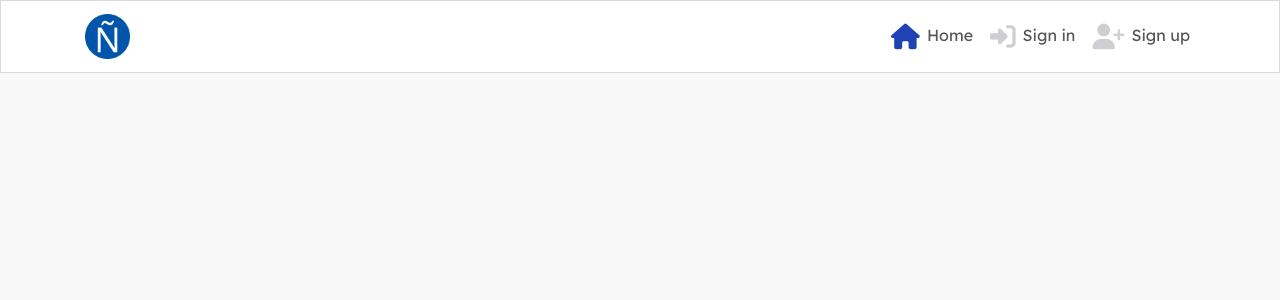
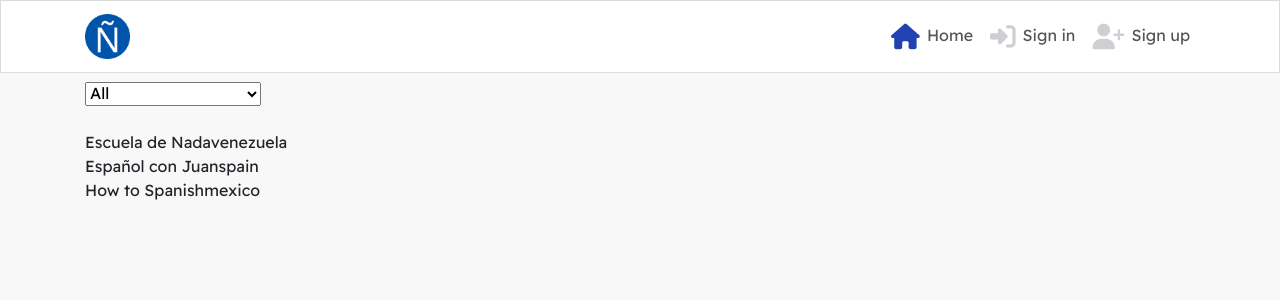
Before and after one commit to ogc1231/comprehensible-spanish-frontend, a React (Create React App) app: page / in a window 1280 px wide. Shown: the top 300 px of the page. Built offline with nearby package versions, Linux system fonts and the light colour scheme; no server answers.

Commit message:
Add country filter component

```diff
--- a/src/App.js
+++ b/src/App.js
@@ -15,6 +15,7 @@ import ProfilePage from "./pages/profiles/ProfilePage";
 import UsernameForm from "./pages/profiles/UsernameForm";
 import UserPasswordForm from "./pages/profiles/UserPasswordForm";
 import ProfileEditForm from "./pages/profiles/ProfileEditForm";
+import CountryFilter from "./components/CountryFilter";
 
 function App() {
   const currentUser = useCurrentUser();
@@ -25,7 +26,7 @@ function App() {
       <NavBar />
       <Container className={styles.Main}>
         <Switch>
-          <Route exact path="/" render={() =>{}} />
+          <Route exact path="/" render={() => <CountryFilter />} />
           <Route exact path="/resources" render={() => <ResourcesPage message="No results found. Adjust the search keyword."/>} />
           <Route
             exact
--- /dev/null
+++ b/src/components/CountryFilter.js
@@ -0,0 +1,103 @@
+import React, { useState } from 'react';
+
+const data = [
+  {
+    "id": 9,
+    "owner": "dan",
+    "is_owner": false,
+    "profile_id": 4,
+    "profile_image": "https://res.cloudinary.com/dlnmcty8k/image/upload/v1/media/../default_profile_nhnsof",
+    "created_at": "17 Sep 2023",
+    "updated_at": "17 Sep 2023",
+    "title": "Escuela de Nada",
+    "image": "https://res.cloudinary.com/dlnmcty8k/image/upload/v1/media/images/nada_bpd6k9",
+    "resource_url": "https://open.spotify.com/show/4xOM98A8Es30eGevw6tYwe?si=be82f2c190c84725",
+    "country_filter": "venezuela",
+    "resource_type_filter": "podcast",
+    "difficulty_level_filter": "native",
+    "favourite_id": null,
+    "favourites_count": 1
+  },
+  {
+    "id": 7,
+    "owner": "sam",
+    "is_owner": false,
+    "profile_id": 2,
+    "profile_image": "https://res.cloudinary.com/dlnmcty8k/image/upload/v1/media/images/ar_ztwpzu",
+    "created_at": "16 Sep 2023",
+    "updated_at": "17 Sep 2023",
+    "title": "Español con Juan",
+    "image": "https://res.cloudinary.com/dlnmcty8k/image/upload/v1/media/images/ecj_kbfjhu",
+    "resource_url": "https://open.spotify.com/show/5xB1YXVnBiurQrTA1nP0ZH?si=8c972bfe5af44cb8",
+    "country_filter": "spain",
+    "resource_type_filter": "podcast",
+    "difficulty_level_filter": "learner",
+    "favourite_id": null,
+    "favourites_count": 2
+  },
+  {
+    "id": 2,
+    "owner": "tim",
+    "is_owner": false,
+    "profile_id": 3,
+    "profile_image": "https://res.cloudinary.com/dlnmcty8k/image/upload/v1/media/images/ve_qkybvf",
+    "created_at": "16 Sep 2023",
+    "updated_at": "17 Sep 2023",
+    "title": "How to Spanish",
+    "image": "https://res.cloudinary.com/dlnmcty8k/image/upload/v1/media/images/how_to_spnaish_tungvg",
+    "resource_url": "https://open.spotify.com/show/2KYyAGSPNJKUKCuqURpDuV?si=a2064023f6a74646",
+    "country_filter": "mexico",
+    "resource_type_filter": "podcast",
+    "difficulty_level_filter": "learner",
+    "favourite_id": null,
+    "favourites_count": 1
+  }
+];
+
+function CountryFilter() {
+  const [filter, setFilter] = useState('');
+
+
+  return (
+    <div>
+      <select onChange={(e) => setFilter(e.target.value)}>
+        <option value="">All</option>
+        <option value="argentina">Argentina</option>
+        <option value="bolivia">Bolivia</option>
+        <option value="canary_islands">Canary Islands</option>
+        <option value="chile">Chile</option>
+        <option value="colombia">Colombia</option>
+        <option value="costa_rica">Costa Rica</option>
+        <option value="cuba">Cuba</option>
+        <option value="dominican_republic">Dominican Republic</option>
+        <option value="ecudaor">Ecuador</option>
+        <option value="el_salvador">El Salvador</option>
+        <option value="equatorial_guinea">Equatorial Guinea</option>
+        <option value="guatemala">Guatemala</option>
+        <option value="honduras">Honduras</option>
+        <option value="mexico">Mexico</option>
+        <option value="nicaragua">Nicaragua</option>
+        <option value="panama">Panama</option>
+        <option value="paraguay">Paraguay</option>
+        <option value="peru">Peru</option>
+        <option value="spain">Spain</option>
+        <option value="uruguay">Uruguay</option>
+        <option value="venezuela">Venezuela</option>
+      </select>
+      <br /><br />
+      {data
+        .filter((item) => !filter || item.country_filter === filter)
+        .map((item, index) => (
+          <div
+            key={index}
+            className={item.country_filter === 'Venezuela' ? 'venezuela' : 'all'}
+          >
+            {item.title}
+            {item.country_filter}
+          </div>
+        ))}
+    </div>
+  );
+}
+
+export default CountryFilter
--- a/src/pages/posts/ResourcesPage.js
+++ b/src/pages/posts/ResourcesPage.js
@@ -16,6 +16,7 @@ import { axiosReq } from "../../api/axiosDefaults";
 import NoResults from "../../assets/no-results.png";
 import InfiniteScroll from "react-infinite-scroll-component";
 import { fetchMoreData } from "../../utils/utils";
+import CountryFilter from "../../components/CountryFilter";
 
 function ResourcesPage({ message, filter = "" }) {
   const [resources, setResources] = useState({ results: [] });
@@ -64,6 +65,7 @@ function ResourcesPage({ message, filter = "" }) {
             placeholder="Search resources"
           />
         </Form>
+        <CountryFilter />
 
 
         {hasLoaded ? (
```
